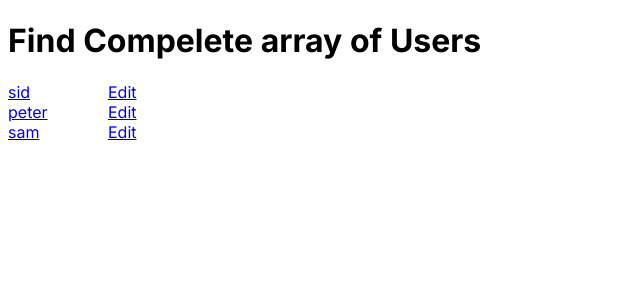
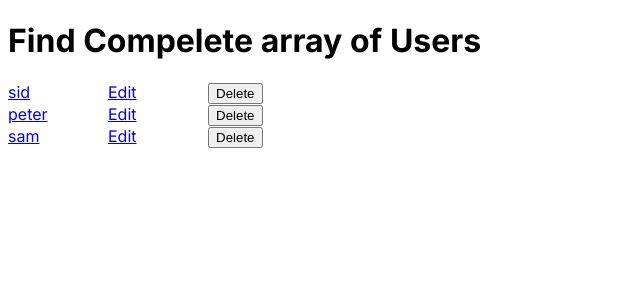
Before and after one commit to Sud-7/Test-Next-3, a Next.js app: page /users in a window 1280 px wide. Shown: the top 300 px of the page, without its empty margins (0-640 px from the left). Built offline with nearby package versions, Linux system fonts and the light colour scheme.

Commit message:
v43 Integrated DELETE API

```diff
--- a/src/app/users/page.js
+++ b/src/app/users/page.js
@@ -1,5 +1,6 @@
 import Link from "next/link";
 import "./../style.css";
+import Delete from "../util/deleteUser";
 
 async function getUsers() {
   let data = await fetch("http://localhost:3000/api/users");
@@ -21,6 +22,9 @@ export default async function Page() {
           <span>
             <Link href={`/users/${item.id}/update`}>Edit</Link>
           </span>
+          <span>
+            <Delete id={item.id} />
+          </span>
         </div>
       ))}
     </div>
--- /dev/null
+++ b/src/app/util/deleteUser.js
@@ -0,0 +1,19 @@
+"use client";
+
+export default function Delete(props) {
+  const userDelete = async () => {
+    let id = props.id;
+    let result = await fetch(`http://localhost:3000/api/users/${id}`, {
+      method: "DELETE",
+    });
+    result = await result.json();
+    if (result.success) {
+      alert("User Deleted successfully");
+    }
+  };
+  return (
+    <div>
+      <button onClick={userDelete}>Delete</button>
+    </div>
+  );
+}
```
